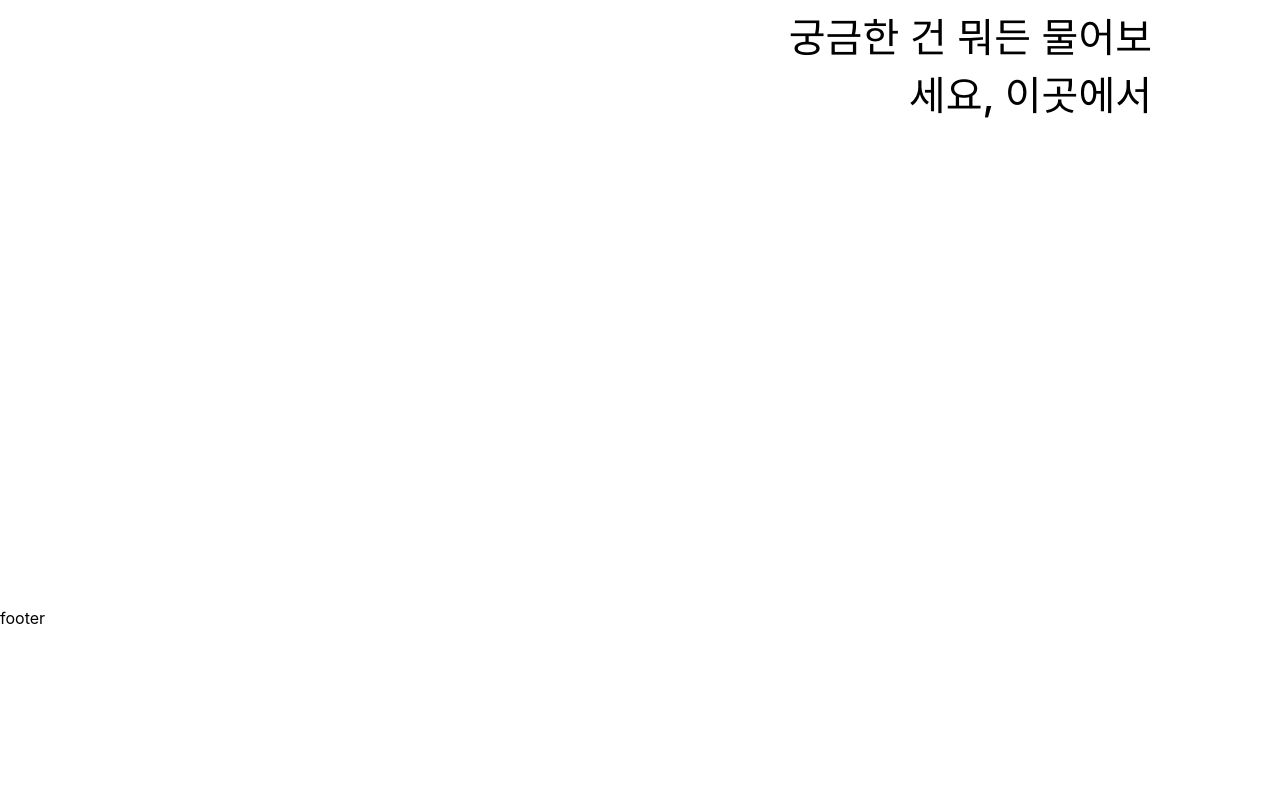
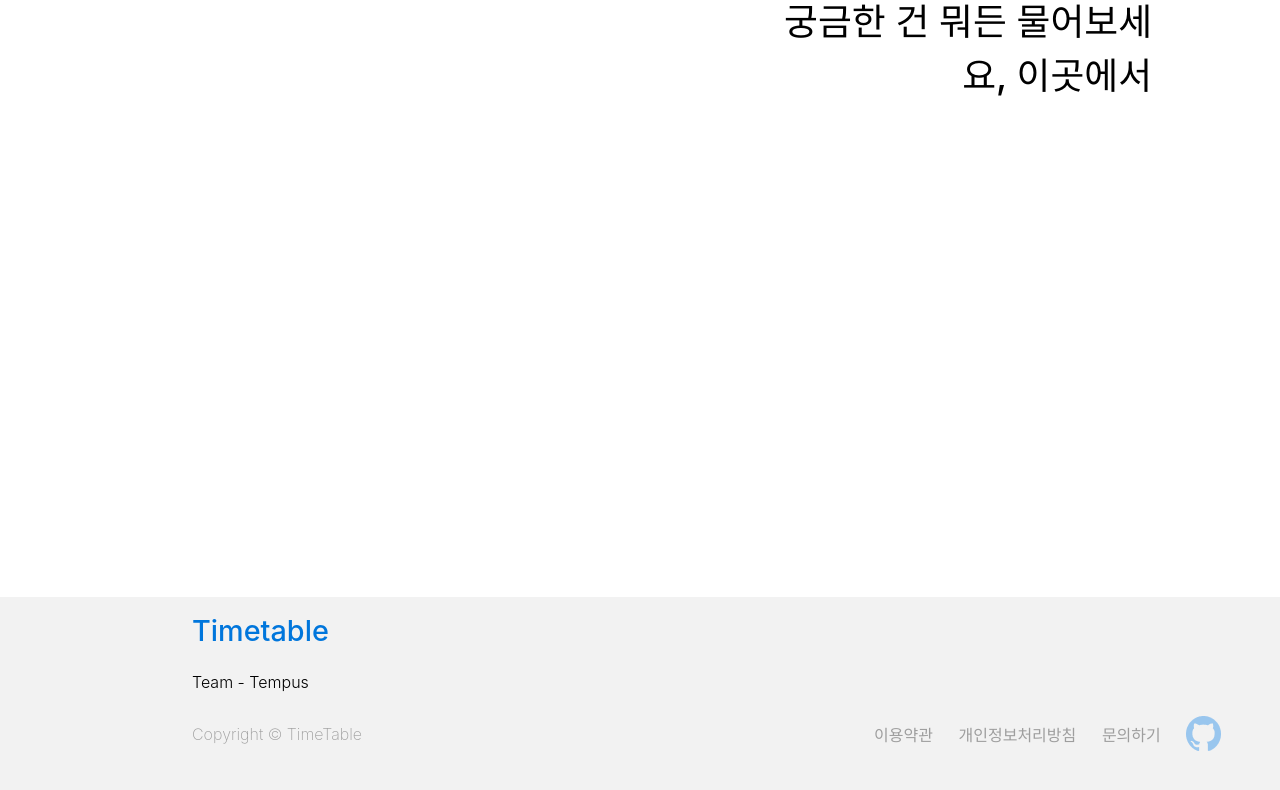
Before and after one commit to Tita-dev/Tita-Client, a React (Create React App) app: page / in a window 1280 px wide. Shown: the part 1350-2140 px from the top of the page. Before the commit the page ends 1978 px from the top, so only its background shows below. Built offline with nearby package versions, Linux system fonts and the light colour scheme.

Commit message:
footer end

```diff
--- a/src/Footer/Footer.js
+++ b/src/Footer/Footer.js
@@ -1,9 +1,40 @@
 import React from 'react';
+import * as S from './FooterSt';
+import Github from '../Assets/github.png';
 
 const Footer = () => {
     return (
         <>
-         <p>footer</p>
+        <S.Ft>
+            <S.Ft_title>
+                Timetable
+            </S.Ft_title>
+            <S.Ft_subtitle>
+                Team - Tempus
+            </S.Ft_subtitle>
+            <S.Ft_bottom>
+                <S.One>
+                    Copyright © TimeTable
+                </S.One>
+                <S.Two>
+                    <a href="/">
+                        <p className="Two_"> 이용약관</p>
+                    </a>
+                    <a href="/">
+                        <p className="Two_"> 개인정보처리방침</p>
+                    </a>
+                    <a href="/">
+                        <p className="Two_"> 문의하기</p>
+                    </a>
+                </S.Two>
+                <S.Img5>
+                    <a href="/">
+                        <img className="Github" src={Github} alt="" />
+                    </a>
+                </S.Img5>
+            </S.Ft_bottom>
+        </S.Ft>
+
         </>
     );
 };
--- /dev/null
+++ b/src/Footer/FooterSt.js
@@ -0,0 +1,65 @@
+import styled from 'styled-components';
+
+export const Ft = styled.div`
+    width: 100%;
+    height:20%;
+    min-height:200px;
+    background-color: #f2f2f2;
+`;
+
+export const Ft_title = styled.div`
+    font-size: 1.8rem;
+    font-weight: 500;
+    color: #0076DC;
+    padding: 2vh 0;
+    margin-left: 15vw;
+`;
+
+export const Ft_subtitle = styled.div`
+    font-size: 1rem;
+    font-weight: 300;
+    padding-top: 1vh;
+    margin-left: 15vw;
+`;
+
+export const Ft_bottom = styled.div`
+    display: flex;
+    margin-top: 3vh;
+`;
+
+export const One = styled.div`
+    display:flex;
+    font-weight: 200;
+    color: #9E9E9E;
+    margin-left: 15vw;
+    align-items:center;
+
+`;
+
+export const Two = styled.div`
+    display: flex;
+    font-weight: 300;
+    color: #9E9E9E;
+    margin-left:40vw;
+    align-items:center;
+    text-decoration:none;
+    .Two_{
+        margin-right: 2vw;
+    }
+    a {
+        text-decoration:none;
+        color:#9E9E9E;
+    }
+
+`;
+
+export const Img5 = styled.div`
+    width:35px;
+    height:35px;
+
+    .Github {
+        width:35px;
+        height:35px;
+
+    }
+`;
--- a/src/Header/HeaderSt.js
+++ b/src/Header/HeaderSt.js
@@ -3,7 +3,7 @@ import styled from 'styled-components';
 export const Header = styled.header`
     position: relative;
     width: 100%;
-    height: 50px;
+    height: 20%;
 `;
 
 export const Head = styled.h1`
--- a/src/Main/Contents/Con3st.js
+++ b/src/Main/Contents/Con3st.js
@@ -18,8 +18,8 @@ export const Ment3_1 = styled.div`
 `;
 
 export const Con3ment1 = styled.div`
-    font-size: 2.4rem;
-    font-weight: 500;
+    font-size: 2.3rem;
+    font-weight: 450;
     margin: 0 7vw;
     .sub_title1 {
         color: #DCC600;
@@ -54,6 +54,7 @@ export const Img4 = styled.div`
         height:180px;
         margin: 0 7vw;
         padding-left:1.8vw;
+        padding-top: 3vh;
     .Con3_2img {
         width:500px;
         height:180px;
@@ -61,8 +62,8 @@ export const Img4 = styled.div`
 `;
 
 export const Con3ment2 = styled.div`
-    font-size: 2.5rem;
-    font-weight: 500;
+    font-size: 2.3rem;
+    font-weight: 450;
     margin: 0 7vw;
     text-align: right;
     padding-right: 3vw;
```
Also changed, not shown: src/Assets/github.png (added).
